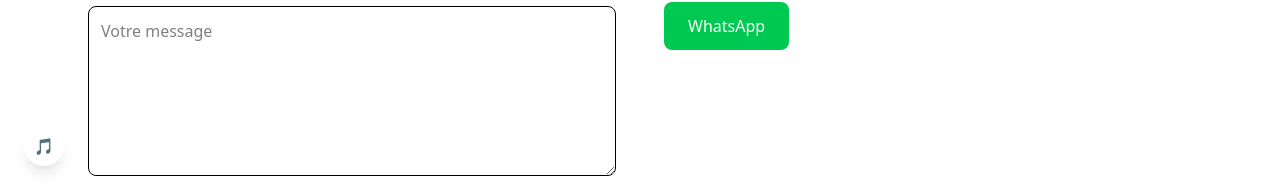
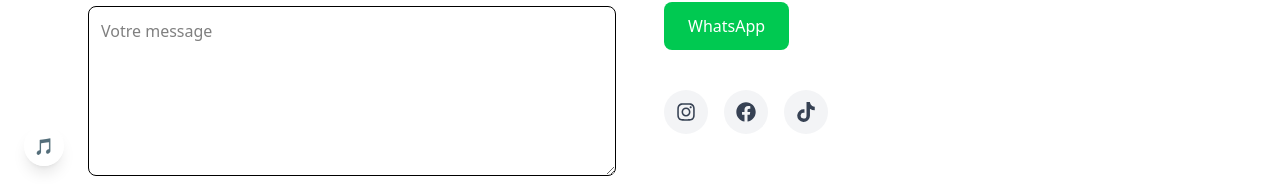
Before and after one commit to esmahcn/gold-cuisine, a React (Vite) app: page /contact in a window 1280 px wide. Shown: the part 610-794 px from the top of the page. Built offline with nearby package versions, Linux system fonts and the light colour scheme.

Commit message:
update contact page by adding tiktok fb insta links

```diff
--- a/src/pages/Contact.jsx
+++ b/src/pages/Contact.jsx
@@ -1,7 +1,7 @@
 import { useRef, useState } from "react"
 import { motion } from "framer-motion"
 import emailjs from "@emailjs/browser"
-
+import { FaInstagram, FaFacebook, FaTiktok } from "react-icons/fa"
 export default function Contact() {
 
   const formRef = useRef()
@@ -165,19 +165,51 @@ Informations
 
 
 <a
-
 href="https://wa.me/213557075875"
-
 target="_blank"
-
 className="inline-block bg-green-500 text-white px-6 py-3 rounded-lg mt-4"
-
 >
-
 WhatsApp
-
 </a>
 
+{/* SOCIAL MEDIA */}
+
+<div className="flex gap-4 mt-6">
+
+<motion.a
+whileHover={{ scale: 1.2 }}
+whileTap={{ scale: 0.9 }}
+href="https://www.instagram.com/cuisine.gold?igsh=MTFsbGVibXZmczV4Yg=="
+target="_blank"
+rel="noopener noreferrer"
+className="bg-gray-100 p-3 rounded-full text-xl hover:bg-pink-500 hover:text-white transition"
+>
+<FaInstagram />
+</motion.a>
+
+<motion.a
+whileHover={{ scale: 1.2 }}
+whileTap={{ scale: 0.9 }}
+href="https://www.facebook.com/profile.php?id=100063522665366"
+target="_blank"
+rel="noopener noreferrer"
+className="bg-gray-100 p-3 rounded-full text-xl hover:bg-blue-600 hover:text-white transition"
+>
+<FaFacebook />
+</motion.a>
+
+<motion.a
+whileHover={{ scale: 1.2 }}
+whileTap={{ scale: 0.9 }}
+href="https://www.tiktok.com/@gold.cuisine?_r=1&_t=ZS-94XkNjKN4Ho"
+target="_blank"
+rel="noopener noreferrer"
+className="bg-gray-100 p-3 rounded-full text-xl hover:bg-black hover:text-white transition"
+>
+<FaTiktok />
+</motion.a>
+
+</div>
 
 </div>
 
--- a/src/pages/Gallery.jsx
+++ b/src/pages/Gallery.jsx
@@ -34,13 +34,28 @@ export default function Gallery() {
  { src: "/images/r7.jpeg", category: "Chambre à coucher" },
   { src: "/images/r4.jpeg", category: "Chambre à coucher" },
 
-    { src: "/images/r30.jpeg", category: "Meuble TV" },
-    { src: "/images/r9.jpeg", category: "Meuble TV" },
-    { src: "/images/r10.jpeg", category: "Meuble chaussure" },
-    { src: "/images/r11.jpeg", category: "Meuble chaussure" },
-    { src: "/images/r12.jpeg", category: "Dressing" },
-    { src: "/images/r13.jpeg", category: "Dressing" },
+    { src: "/images/r13.jpeg", category: "Meuble TV" },
+    { src: "/images/r14.jpeg", category: "Meuble TV" },
+     { src: "/images/r26.jpeg", category: "Meuble TV" },
 
+    //{ src: "/images/r10.jpeg", category: "Meuble chaussure" },
+  //  { src: "/images/r11.jpeg", category: "Meuble chaussure" },
+    { src: "/images/r1.jpeg", category: "Dressing" },
+    { src: "/images/r2.jpeg", category: "Dressing" },
+    { src: "/images/r6.jpeg", category: "Dressing" },
+    { src: "/images/r9.jpeg", category: "Dressing" },
+    { src: "/images/r10.jpeg", category: "Dressing" },
+    { src: "/images/r11.jpeg", category: "Dressing" },
+    { src: "/images/r15.jpeg", category: "Dressing" },
+    { src: "/images/r17.jpeg", category: "Dressing" },
+    { src: "/images/r18.jpeg", category: "Dressing" },
+    { src: "/images/r19.jpeg", category: "Dressing" },
+    { src: "/images/r20.jpeg", category: "Dressing" },
+    { src: "/images/r22.jpeg", category: "Dressing" },
+{ src: "/images/r23.jpeg", category: "Dressing" },
+    { src: "/images/r27.jpeg", category: "Dressing" },
+    { src: "/images/r28.jpeg", category: "Dressing" },
+    { src: "/images/r29.jpeg", category: "Dressing" },
   ]
 
   // Filter images
```
